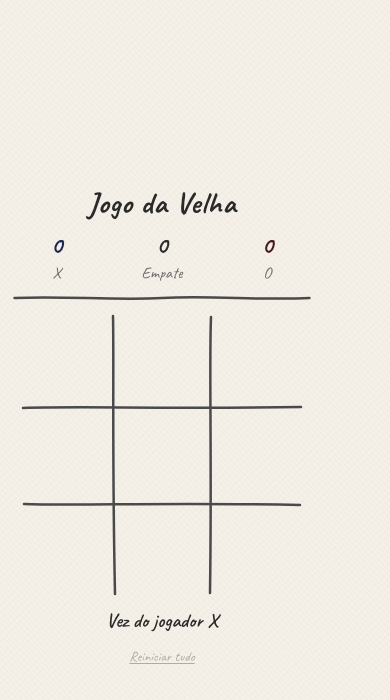
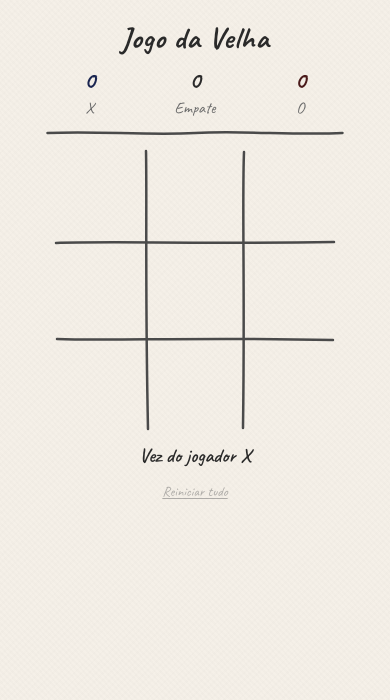
Before and after one commit to cassiuslawrence/jogo-da-velha-lapis, a Next.js app: page / in a window 390 px wide. Shown: the top 700 px of the page. Built offline with nearby package versions, Linux system fonts and the light colour scheme.

Commit message:
fix: center board horizontally on mobile

```diff
--- a/components/GameClient.tsx
+++ b/components/GameClient.tsx
@@ -140,7 +140,7 @@ export default function GameClient() {
 
   return (
     <div className="flex flex-col min-h-screen">
-      <main className="flex flex-1 items-center justify-start pt-5 px-3 pb-3 sm:justify-center sm:p-6">
+      <main className="flex flex-1 items-start justify-center pt-5 px-3 pb-3 sm:items-center sm:p-6">
         <div className="flex flex-col items-center gap-2 sm:gap-6">
           <h1 className="text-3xl sm:text-4xl font-bold tracking-wide text-pencil">Jogo da Velha</h1>
           <ScoreBoard score={state.score} />
```
